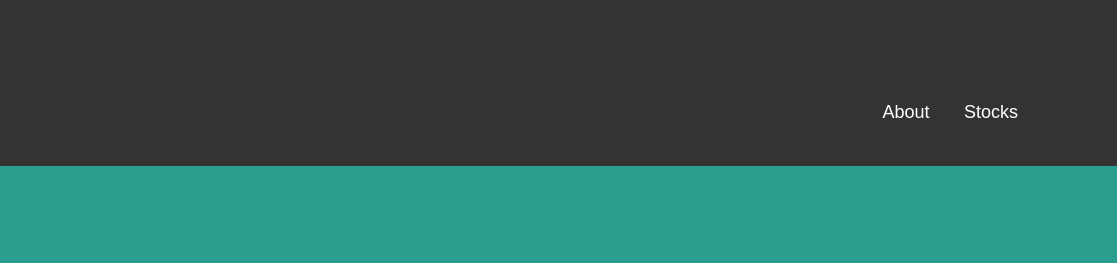
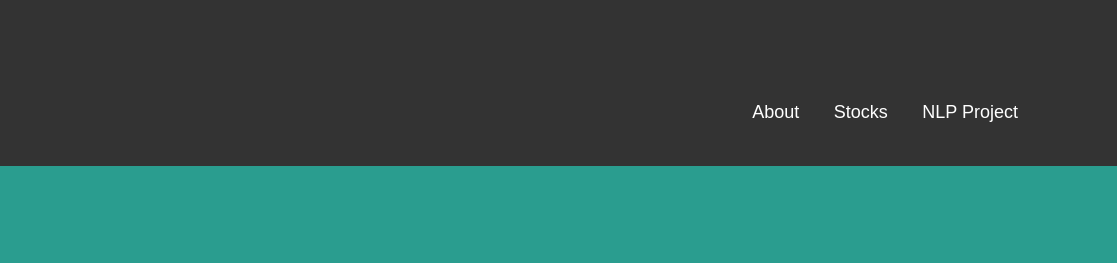
Before and after one commit to andrewjbeery/andrewjbeery-site, a plain HTML site: page index.html in a window 1280 px wide. Shown: the top 263 px of the page, 163-1280 px from the left. Drawn offline with Linux system fonts and the light colour scheme.

Commit message:
Update index.html

```diff
--- a/index.html
+++ b/index.html
@@ -16,6 +16,7 @@
                 <ul>
                     <li><a href="#about">About</a></li>
                     <li><a href="/stocks">Stocks</a></li> <!-- New tab for the /stocks page -->
+                    <li><a href="/NLP">NLP Project</a></li>
                 </ul>
             </nav>
         </div>
```
